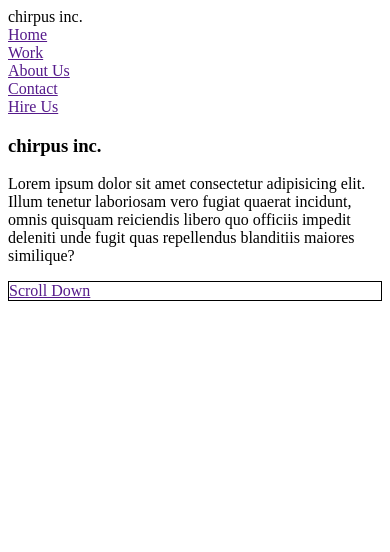
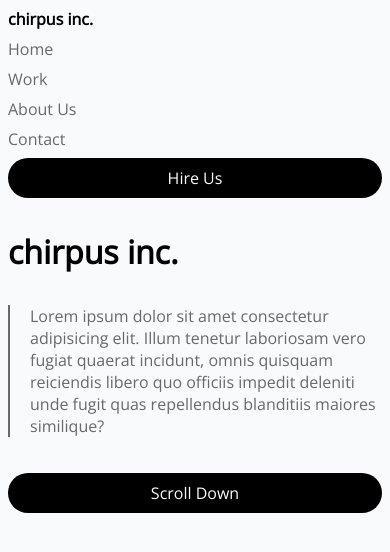
Before and after one commit to XeminaK/HTML_CSS_Lab_Part2, a plain HTML site: page index.html in a window 390 px wide. Drawn offline with nearby package versions, Linux system fonts and the light colour scheme.

Commit message:
finished mobile layot with styling

```diff
--- a/index.html
+++ b/index.html
@@ -5,6 +5,7 @@
     <meta name="viewport" content="width=device-width, initial-scale=1.0">
     <meta http-equiv="X-UA-Compatible" content="ie=edge">
     <link rel="stylesheet" href="styles.css">
+    <link href="https://fonts.googleapis.com/css?family=Open+Sans" rel="stylesheet">
     <title>Document</title>
 </head>
 <body>
--- a/styles.css
+++ b/styles.css
@@ -6,6 +6,7 @@
     } */
 
 body {
+
 }
 
 /* flexbox mobile layout */
@@ -13,22 +14,79 @@ body {
 .top {
     display: flex;
     flex-direction: column;
+    justify-content: space-around;
+    /* border: 1px solid black; */
 }
 
 .middle {
     display: flex;
     flex-direction: column;
+    /* border: 1px solid black; */
 }
 
 .bottom {
     display: flex;
     flex-direction: column;
     height: 10%;
-    border: 1px solid black;
+    /*border: 1px solid black; */
 }
 
+/*don't display circles in mobile */
 .circles {
     display: none;
 }
 
 /*styling */
+
+html {
+    background-color: #f9fafc;
+    font-family: 'Open sans', sans-serif;
+}
+
+.navCompany, .name {
+    color:#000;
+}
+
+.navCompany {
+    font-size: 1rem;
+    font-weight: bold;
+    /* border: 1px solid black; */
+    height: 30px;
+}
+
+.name {
+    font-size: 2rem;
+}
+
+a {
+    text-decoration: none;
+    color: #69696a;
+    font-size: 1rem;
+    /* border: 1px solid black; */
+    height: 30px;
+
+}
+
+.button1, .button2 {
+    color: #f9fafc;
+    background-color: #000;
+    border-radius: 20px;
+    width: 100%;
+    display: flex;
+    align-items: center;
+    justify-content: center;
+    height: 40px;
+}
+
+/* adujst bottom button spacing */
+
+.bottom {
+    margin-top: 20px;
+}
+
+.info {
+    border-left: solid #69696a;
+    border-left-width: 2px;
+    padding-left: 20px;
+    color: #69696a
+}
```
